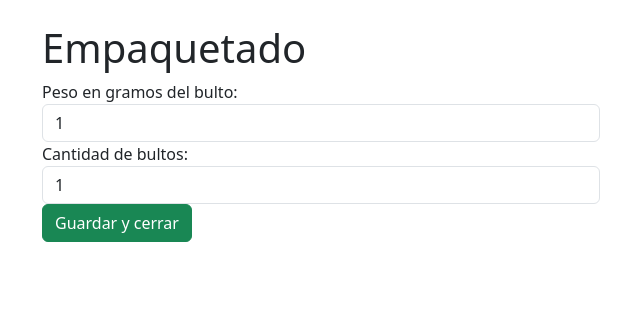
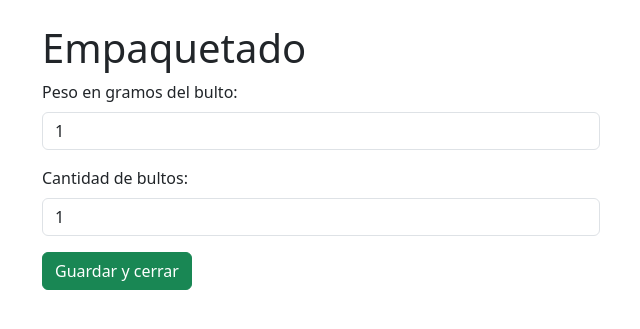
Before and after one commit to Mr-DeBonis/Django-CRM, a Django app: page /DWMSEmpaquetado/1 in a window 1280 px wide. Shown: the part 56-385 px from the top of the page, without its empty margins (319-959 px from the left). Run offline with Django 5.2, Linux system fonts and the light colour scheme; a user stored in the database is signed in; tables that the repository leaves empty hold one stand-in row (values such as "Sample post").

Commit message:
change form shape

```diff
--- a/website/forms_dwms.py
+++ b/website/forms_dwms.py
@@ -65,7 +65,8 @@ class FormEmpaquetado(forms.ModelForm):
         widget = forms.widgets.NumberInput(attrs={
             'placeholder' : 'Peso (gramos)',
             "class":"form-control",
-            "required min" : "1"
+            "required min" : "1",
+            'id':"pesoEmpaquetado"
         }), label="Peso del bulto")
 
     cantidad_bultos = forms.IntegerField(
--- a/website/templates/DWMSEmpaquetado.html
+++ b/website/templates/DWMSEmpaquetado.html
@@ -6,20 +6,18 @@
     {% if revisado_correcto %}
 
     <h1>Empaquetado</h1>
-    <form method="POST" action="">
+    <form method="POST" class="row g-3" action="">
         {% csrf_token %}
-            <div class="class="row g-3">
         <div class="col-12">
-                    <label>Peso en gramos del bulto: </label>
+            <label class="form-label" for="pesoEmpaquetado">Peso en gramos del bulto: </label>
+            <br/>
             {{ form_empaquetado.peso }}
         </div>
-            </div>
-            <div class="class="row g-3">
         <div class="col-12">
-                    <label>Cantidad de bultos: </label>
+            <label class="form-label" for="cantidad_bultos">Cantidad de bultos: </label>
             {{ form_empaquetado.cantidad_bultos }}
         </div>
-        <div class="col-auto">
+        <div class="col-12">
             <button type="submit" class="btn btn-success mb-3" role="button">Guardar y cerrar</button>
         </div>
     </form>
```
Lines whose indentation alone changed are shown as unchanged.
